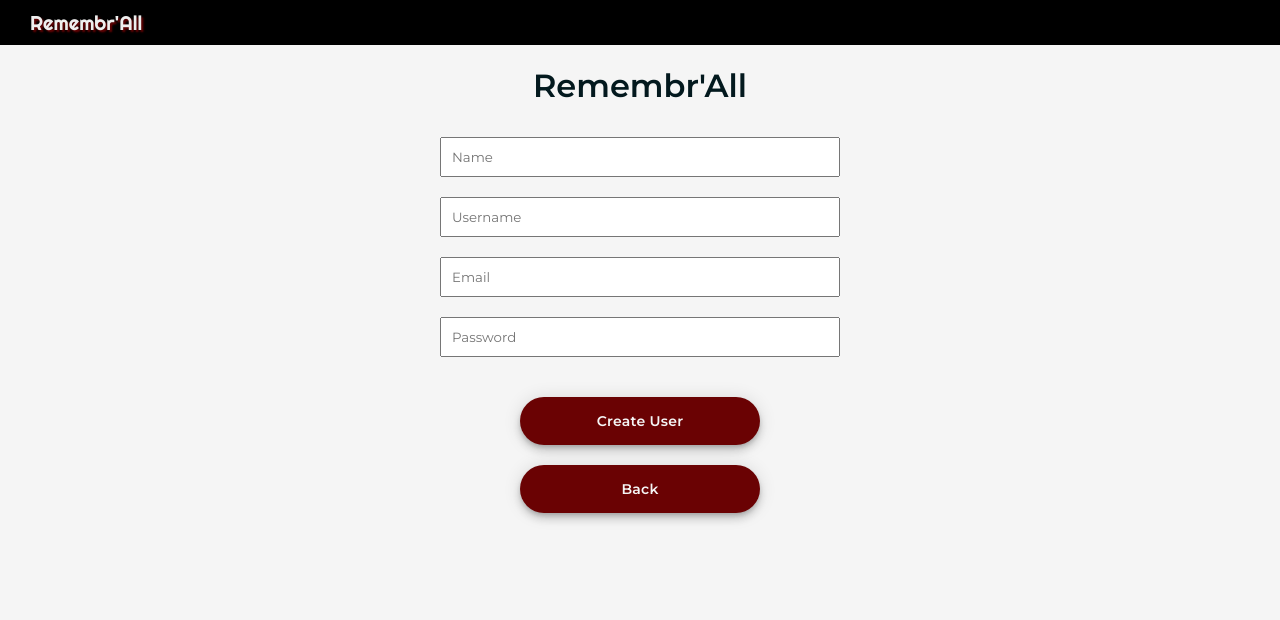
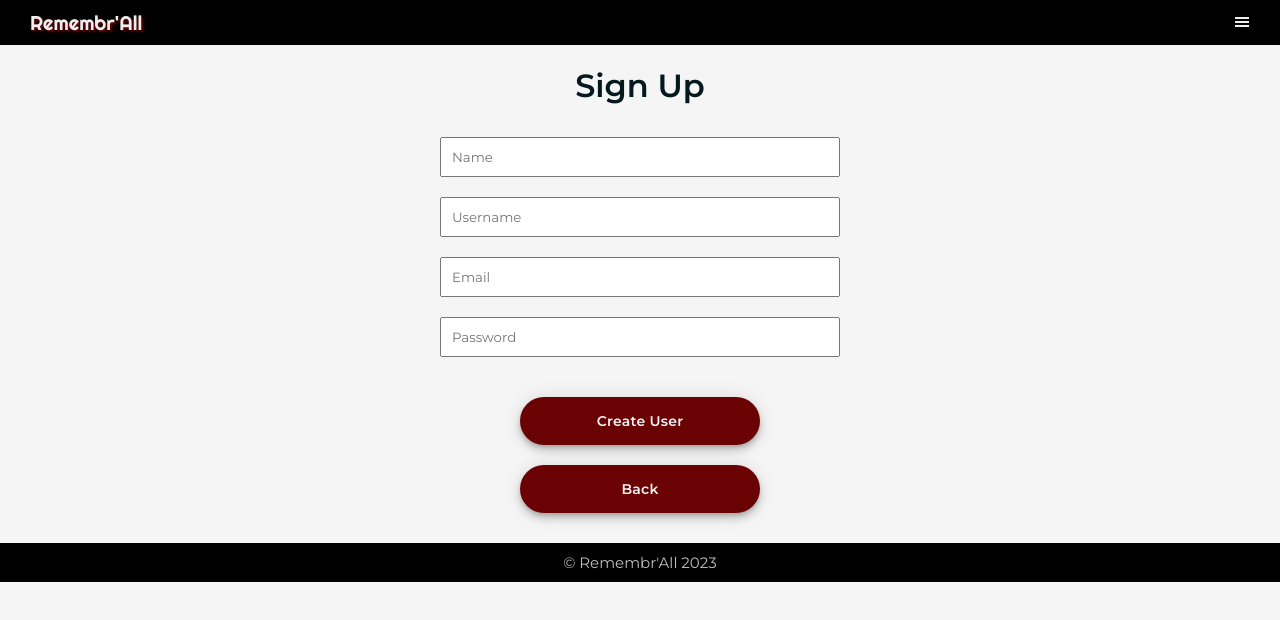
Before and after one commit to katribu/Remembrall-FrontEnd, a React (Create React App) app: page /signup in a window 1280 px wide. Shown: the top 620 px of the page. Built offline with nearby package versions, Linux system fonts and the light colour scheme.

Commit message:
did a shit ton of css styling

```diff
--- a/package.json
+++ b/package.json
@@ -12,6 +12,7 @@
     "google-map-react": "^2.2.0",
     "jwt-decode": "^3.1.2",
     "react": "^18.2.0",
+    "react-burger-menu": "^3.0.9",
     "react-dom": "^18.2.0",
     "react-icons": "^4.7.1",
     "react-router-dom": "^5.3.4",
--- a/src/App.css
+++ b/src/App.css
@@ -8,6 +8,7 @@ body,html{
   margin: 0;
   font-family: 'Montserrat', sans-serif;
   background:whitesmoke;
+  height: 100vh;
 }
 
 .mainDiv {
@@ -23,6 +24,7 @@ body,html{
   margin: 0 auto;
   max-width: 400px;
   text-align: center;
+  width: 80%;
 }
 
 /* Link-button-styles */
@@ -97,6 +99,8 @@ body,html{
   background:#000000;
   color:#eeeeee;
   padding: 10px;
+  display: flex;
+  justify-content: space-between;
 }
 .headerTitle{
   font-family: 'Righteous', cursive;
@@ -106,33 +110,86 @@ body,html{
   text-shadow: 2px 2px 2px #6a0203;
 }
 
+.footer{
+  background:#000000;
+  color:#eeeeee;
+  padding: 10px;
+  /* position: sticky; */
+  left: 0;
+  bottom: 0;
+  width: 100%;
+}
+
+.footerTitle{
+  font-weight: 400;
+  margin: 0 auto;
+  font-size: 15px;
+  text-align: center;
+  opacity: 0.8;
+
+}
+
+.hamburgerIcon{
+  align-self: center;
+  justify-self: center;
+  margin-top: 2px;
+  padding-right: 20px;
+}
+
 /* ======= LOGIN PAGE STYLES ========== */
 .logInTitle{
   color:black;
-  /* color:#6a0203; */
   margin-top: 50px;
-  /* text-shadow: 2px 2px 2px black;
-  -webkit-text-stroke: 0.5px;
-  -webkit-text-stroke-color: black; */
+}
+
+.logoFont{
   font-family: 'Righteous', cursive;
 }
+/* ============ PROFILE PAGE STYLING =============== */
+.notificationBtns{
+  display: flex;
+  justify-content: right;
+  align-items: right;
+  justify-items: right;
+}
 
-/* ============ PROFILE PAGE STYLING =============== */
+.ellipsesAlign{
+  text-align: right;
+  margin-right: 15px;
+}
+
+.iconAlertDiv{
+  display: flex;
+  flex-direction: row;
+  justify-content: space-between;
+  justify-items: center;
+  align-items: center;
+  padding: 0 10px;
+  width: 50%;
+  margin: 10px auto;
+}
+
+.inactiveIcon {
+  color: grey;
+}
 .notificationContainer{
-  border: black 0.5px solid;
+  border:  rgb(81, 14, 14) 0.5px solid;
   width: 80%;
   margin: 10px auto;
   text-align: left;
   box-shadow: 2px 2px 2px black;
   border-radius: 10px;
   padding: 5px 10px;
+  /* background:rgba(81, 14, 14, 0.2); */
+  background:rgba(237,237,237,0.1);
 }
 .upcomingNotificationsLink{
   border: none;
   background:none;
-  font-size: 1rem;
+  font-size: 1.25rem;
   font-weight: bolder;
   font-family: inherit;
+  text-decoration: underline;
 }
 
 .upcomingNotificationsLink:hover,
@@ -144,9 +201,13 @@ body,html{
 
 
 /* ======== SETREMEMBERALL PAGE STYLING =============*/
+.extraMargin{
+  margin-bottom: 20px;
+}
+
 .timeDateDiv{
   display:flex;
-  margin: 10px auto;
+  margin: 0 auto;
   justify-content: space-between;
   width: 100%;
 }
--- /dev/null
+++ b/src/components/Footer.js
@@ -0,0 +1,9 @@
+import React from "react"
+
+export function Footer(){
+    return(
+        <footer className="footer">
+            <h6 className="footerTitle"> © Remembr'All 2023</h6>
+        </footer>
+    )
+}
--- a/src/components/Header.js
+++ b/src/components/Header.js
@@ -1,9 +1,11 @@
 import React from "react"
+import { GiHamburgerMenu } from "react-icons/gi";
 
 export function Header(){
     return(
         <header className="header">
             <h4 className="headerTitle">Remembr'All</h4>
+            <div className="hamburgerIcon"><GiHamburgerMenu/></div>
         </header>
     )
 }
--- a/src/components/LogIn.js
+++ b/src/components/LogIn.js
@@ -3,6 +3,7 @@ import { getLoginToken } from "../functions/fetch"
 import { Link } from 'react-router-dom';
 import '../App.css';
 import { Header } from "./Header";
+import { Footer } from "./Footer";
 
 export function LogIn(props) {
 
@@ -62,7 +63,7 @@ export function LogIn(props) {
         <Header/>
         <div className="flexDiv mainDiv">
             <div>
-                <h1 className="logInTitle">Log In to <br/>Remembr'All</h1>
+                <h1 className="logInTitle">Log In to <br/><span className="logoFont">Remembr'All</span></h1>
             </div>
 
             <div className="loginInputs">
@@ -97,6 +98,7 @@ export function LogIn(props) {
             {error && <div>{error.message}</div>}
 
         </div>
+        <Footer/>
         </div>
     )
 }
--- a/src/components/Map.js
+++ b/src/components/Map.js
@@ -6,7 +6,8 @@ const MY_MAP_KEY = 'AIzaSyCO2T57yToSRLuaPbtEaQqNV26wpK4i0EY';
 
 const containerStyle = {
   width: '100%',
-  height: '400px'
+  height: '400px',
+  margin: '20px 0'
 };
 
 // Need to have places as a prop in the Loaded Script tag. StackOverflow said to put it outside the component to keep it from
--- a/src/components/SetRemembrall.js
+++ b/src/components/SetRemembrall.js
@@ -3,6 +3,7 @@ import { createMail, createNewRemembrall } from "../functions/fetch";
 import Map from "./Map"
 import { Link } from "react-router-dom";
 import { Header } from "./Header";
+import { Footer } from "./Footer";
 
 
 export function SetRemembrall(props) {
@@ -138,6 +139,7 @@ export function SetRemembrall(props) {
                     onChange={handleCheckedLocation}
                     value={checkedChooseLocation}
                     checked={checkedChooseLocation}
+                    className="extraMargin"
                 />
                 </div>
 
@@ -146,6 +148,7 @@ export function SetRemembrall(props) {
 
                     <div>
 
+                        <div style={{ display: 'inline',fontFamily:"inherit" }}>Choose radius: {slidervalue}m</div><br />
                         <input
                             type={'range'}
                             onChange={handleSliderValue}
@@ -155,7 +158,6 @@ export function SetRemembrall(props) {
                             step='50'
 
                         />
-                        <div style={{ display: 'inline',fontFamily:"inherit" }}>{slidervalue} meter radius of:</div><br />
                         <Map location={location} onCoordinatesChanged={handleLocationChange} slidervalue={slidervalue} />
                     </div>}
             </div>
@@ -225,6 +227,7 @@ export function SetRemembrall(props) {
                 </div>
             </div>
         </div >
+        <Footer/>
         </div>
     )
 }
--- a/src/components/SignUp.js
+++ b/src/components/SignUp.js
@@ -3,6 +3,7 @@ import '../App.css';
 import { createNewUser } from '../functions/fetch';
 import React from "react"
 import { Header } from './Header';
+import { Footer } from './Footer';
 
 export function SignUp(props) {
     const [name, setName] = React.useState("");
@@ -57,7 +58,7 @@ export function SignUp(props) {
             <Header/>
         <div className="flexDiv mainDiv">
             <div>
-                <h1>Remembr'All</h1>
+                <h1>Sign Up</h1>
             </div>
             <div>
 
@@ -104,6 +105,7 @@ export function SignUp(props) {
                 </div>
             </div>
         </div>
+        <Footer/>
         </div>
     )
 };
```
Also changed, not shown: src/components/Profile.js (+36 -20 lines), 1 other file (tests, documents, lock files or other folders).
